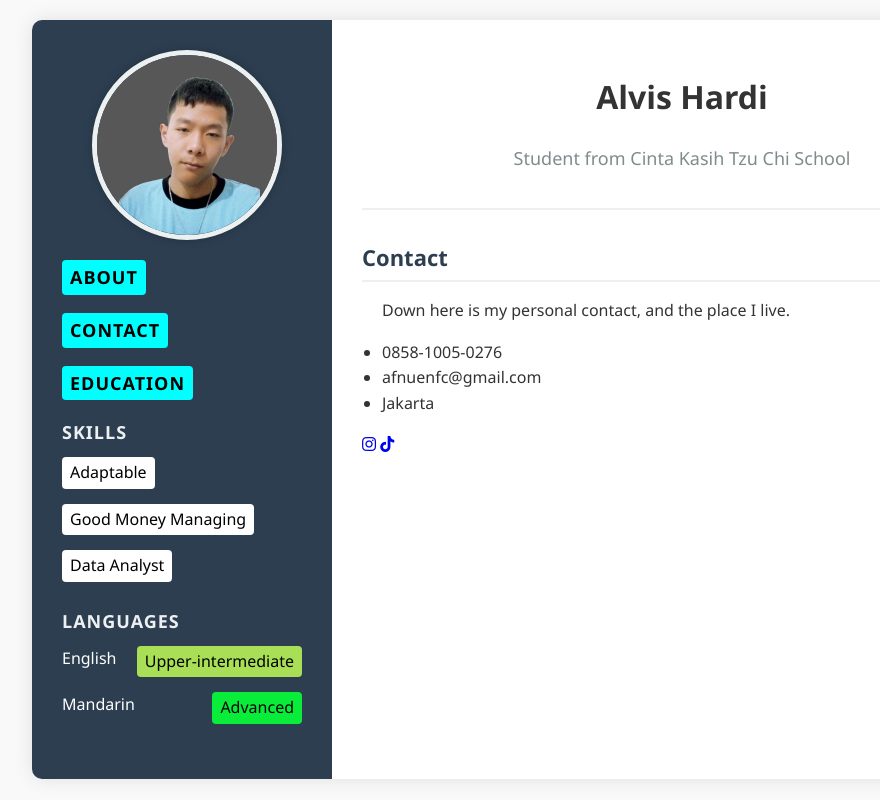
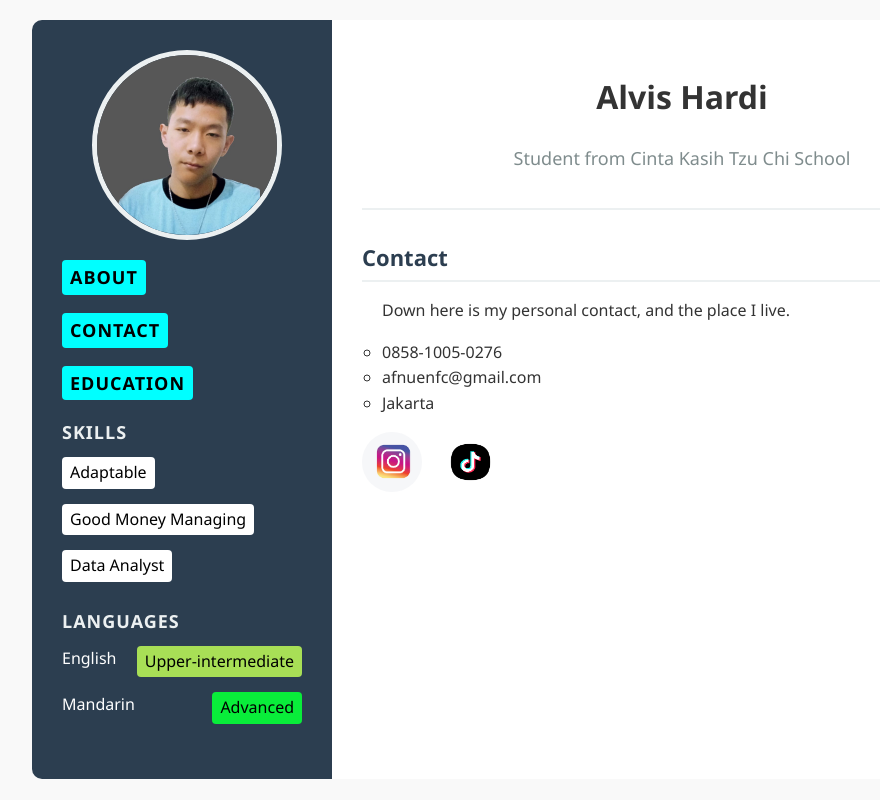
Before and after one commit to alvis54/Portofolio-2024-2025, a plain HTML site: page index-2.html in a window 1280 px wide. Shown: the whole page, without its empty margins (108-988 px from the left). Drawn offline with Linux system fonts and the light colour scheme.

Commit message:
Finale update
adding icon, and refining some part

```diff
--- a/index-2.html
+++ b/index-2.html
@@ -77,11 +77,12 @@
                 <li>Jakarta</li>
             </ul>
             <div class="social-icons">
-                <a href="https://www.instagram.com/alvishardi/"> <i class="fab fa-instagram"></i></a>
-                <a href="https://www.tiktok.com/@alvishardi?lang=id-ID"> <i class="fab fa-tiktok"></i></a>
+                <a href="https://www.instagram.com/alvishardi/" target="_blank"><img src="Logo_ig.avif" alt="IG" style="width:60px;height:60px; border-radius:50%;"></a>
+
+                <a href="https://www.tiktok.com/@alvishardi?lang=id-ID" target="_blank"><img src="Logo Tiktok.png" alt="tiktok" style="width:65px;height:60px; border-radius:50%;"></a>
+             </div>
             </div>
-         </div>
-        </div>
-    </div>
+           </div>
+          </div>
 </body>
 </html>
--- a/main.css
+++ b/main.css
@@ -12,7 +12,6 @@ body {
 .cv-container {
     display: flex;
     background-color: white;
-    box-shadow: 0 0 20px rgba(0, 0, 0, 0.1);
     border-radius: 10px;
     overflow: hidden;
 }
@@ -43,7 +42,6 @@ body {
     object-fit: cover;
     border-radius: 50%;
     border: 5px solid #ecf0f1;
-    box-shadow: 0 0 10px rgba(0, 0, 0, 0.2);
 }
 
 /* Ensure the face is always visible */
@@ -130,9 +128,15 @@ body {
 /* About */
 /* Contact */
 .contact-info {
-  list-style-type: disc; /* Menampilkan bullet point (default) */
+  list-style-type:circle; /* Menampilkan bullet point (default) */
   padding-left: 20px;    /* Memberi jarak dari kiri */
 }
+  .social-icons {
+    margin-top: 1rem;
+    display: flex;
+    gap: 1rem; /* Memberikan jarak antar ikon */
+}
+
 /* Education */
 .education {
     margin-bottom: 20px;
```
Also changed, not shown: Logo Instagram.jpeg (added), Logo Tiktok.png (added), Logo_ig.avif (added), ico.ico (added), index-3.html (line endings or trailing spaces), index.html (line endings or trailing spaces).
